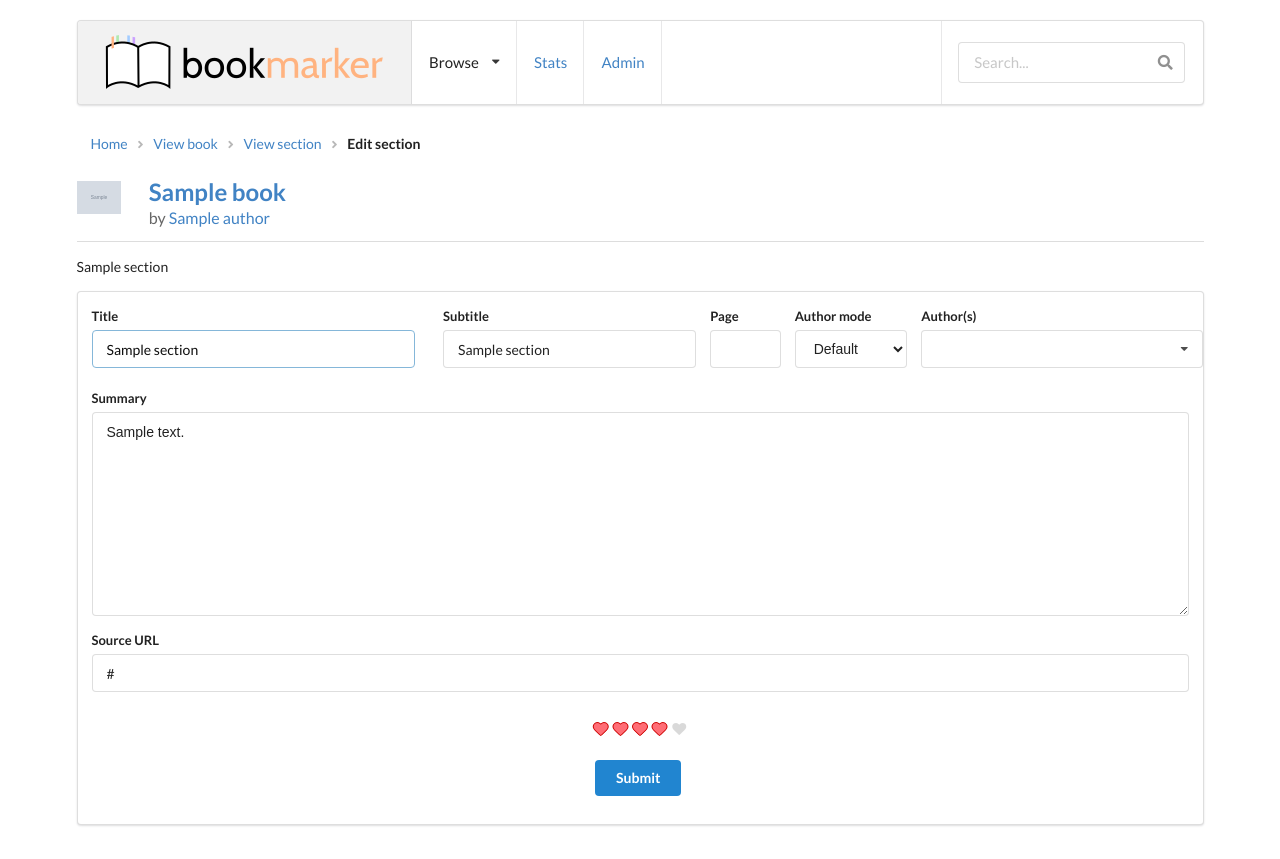
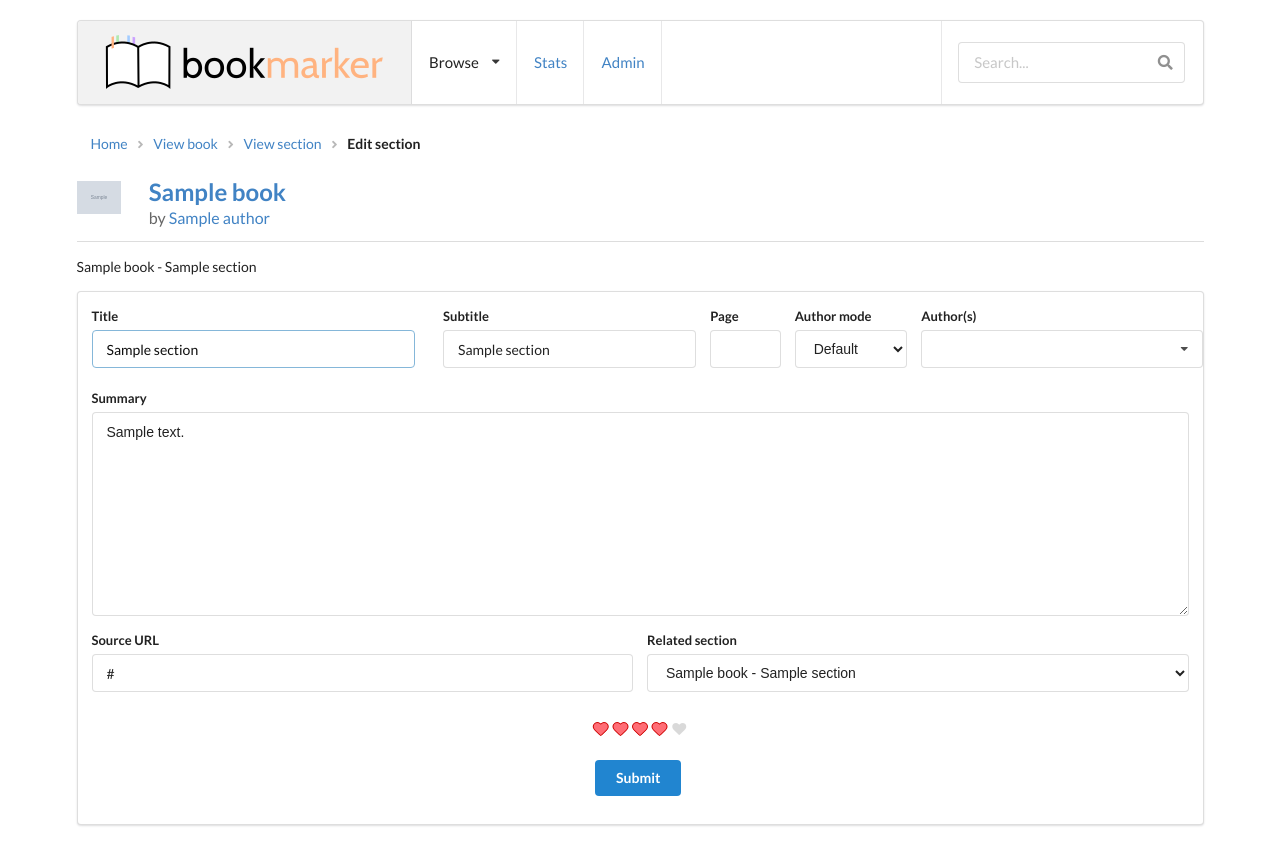
Before and after one commit to dellsystem/bookmarker, a Django app: page /section/1/edit in a window 1280 px wide. Run offline with Django 3.2, Linux system fonts and the light colour scheme; a user stored in the database is signed in; tables that the repository leaves empty hold one stand-in row (values such as "Sample post"); grey boxes marked "Sample" are stand-in pictures; some libraries are stand-ins or nearby versions.

Commit message:
Add field for manually setting related section
Otherwise, an Introduction by the same author in a different book will
automatically be linked, which is obiously bad.

```diff
--- a/books/forms.py
+++ b/books/forms.py
@@ -58,6 +58,11 @@ class NoteForm(forms.ModelForm):
 
 
 class SectionForm(forms.ModelForm):
+    related_to = forms.ModelChoiceField(
+        queryset=Section.objects.all().order_by('book__title', 'title'),
+        required=False,
+    )
+
     class Meta:
         model = Section
         exclude = ['book', 'authors']
@@ -106,18 +111,6 @@ class SectionForm(forms.ModelForm):
         elif author_form.cleaned_data['mode'] == 'custom':
                 section.authors.add(*author_form.cleaned_data['authors'])
 
-        # Check if there's another section by the same author and title.
-        if section.authors.exists():
-            other_section = Section.objects.filter(
-                title=section.title,
-                authors=section.authors.all(),
-            ).exclude(
-                pk=section.pk
-            )
-            if other_section.exists():
-                section.related_to = other_section.get()
-                section.save()
-
         return section
 
 
--- a/books/models.py
+++ b/books/models.py
@@ -168,7 +168,10 @@ class Section(PageArtefact):
         ordering = ['-in_preface', 'page_number']
 
     def __unicode__(self):
-        return self.title
+        return "{book} - {title}".format(
+            title=self.title,
+            book=self.book.title
+        )
 
     def get_absolute_url(self):
         return reverse('view_section', args=[str(self.id)])
--- a/templates/section_form.html
+++ b/templates/section_form.html
@@ -46,9 +46,15 @@
             <label>Summary</label>
             {{ section_form.summary }}
         </div>
-        <div class="field">
-            <label>Source URL</label>
-            {{ section_form.source_url }}
+        <div class="two fields">
+            <div class="field">
+                <label>Source URL</label>
+                {{ section_form.source_url }}
+            </div>
+            <div class="field">
+                <label>Related section</label>
+                {{ section_form.related_to }}
+            </div>
         </div>
         <div class="ui basic center aligned segment">
             <input type="hidden" name="section-rating"
```
